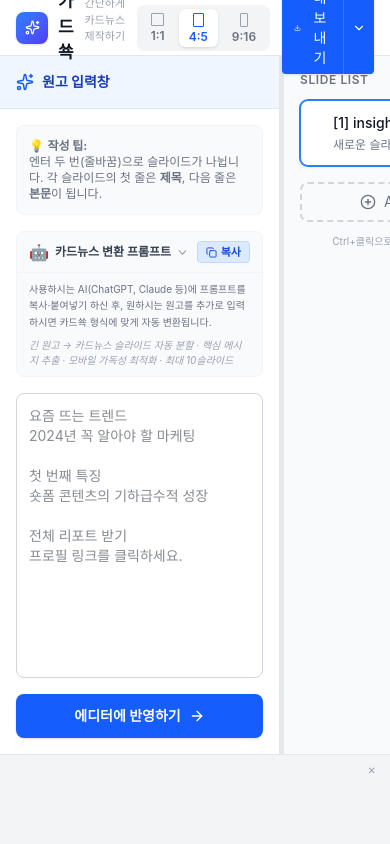
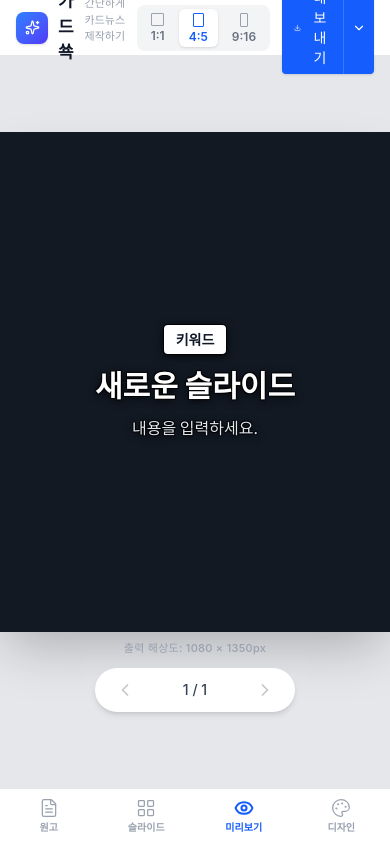
Before and after one commit to chorea0408-png/CARDSSOK, a React (Vite) app: page / in a window 390 px wide. Built offline with nearby package versions, Linux system fonts and the light colour scheme.

Commit message:
Update App.tsx

```diff
--- a/src/App.tsx
+++ b/src/App.tsx
@@ -1,14 +1,17 @@
-import React, { useCallback, useRef, useState } from 'react';
+import React, { useCallback, useEffect, useRef, useState } from 'react';
 import { Header } from './components/Header';
 import { ManuscriptPanel } from './components/ManuscriptPanel';
 import { LeftPanel } from './components/LeftPanel';
 import { CenterPanel } from './components/CenterPanel';
 import { RightPanel } from './components/RightPanel';
 import { useEditorStore } from './store';
+import { FileText, LayoutGrid, Eye, Palette } from 'lucide-react';
+import { clsx } from 'clsx';
 
-// ── 하단 배너 광고 ────────────────────────────────────────────────────
+// ── AdSense 타입 ────────────────────────────────────────────────────────
 declare global { interface Window { adsbygoogle: unknown[] } }
 
+// ── 하단 배너 광고 (데스크톱 전용) ─────────────────────────────────────
 const BottomAdBanner: React.FC = () => {
   const [dismissed, setDismissed] = useState(false);
   React.useEffect(() => {
@@ -16,7 +19,10 @@ const BottomAdBanner: React.FC = () => {
   }, []);
   if (dismissed) return null;
   return (
-    <div className="relative flex items-center justify-center bg-gray-100 border-t border-gray-200 shrink-0" style={{ height: 90 }}>
+    <div
+      className="hidden md:flex relative items-center justify-center bg-gray-100 border-t border-gray-200 shrink-0"
+      style={{ height: 90 }}
+    >
       {/* 카드쑉 하단배너 */}
       <ins
         className="adsbygoogle"
@@ -24,8 +30,6 @@ const BottomAdBanner: React.FC = () => {
         data-ad-client="ca-pub-1837033482526110"
         data-ad-slot="9160718146"
       />
-
-      {/* 닫기 버튼 */}
       <button
         onClick={() => setDismissed(true)}
         className="absolute top-1.5 right-2 text-[10px] text-gray-400 hover:text-gray-600 px-1.5 py-0.5 rounded hover:bg-gray-200 transition-colors"
@@ -36,32 +40,26 @@ const BottomAdBanner: React.FC = () => {
   );
 };
 
-// ── 드래그 가능한 리사이즈 구분선 ──────────────────────────────────────
-interface ResizeDividerProps {
-  onDragDelta: (delta: number) => void;
-}
+// ── 드래그 가능한 리사이즈 구분선 (데스크톱 전용) ──────────────────────
+interface ResizeDividerProps { onDragDelta: (delta: number) => void; }
 
 const ResizeDivider: React.FC<ResizeDividerProps> = ({ onDragDelta }) => {
   const dragStart = useRef<{ x: number } | null>(null);
-
   const onPointerDown = (e: React.PointerEvent<HTMLDivElement>) => {
     e.preventDefault();
     e.currentTarget.setPointerCapture(e.pointerId);
     dragStart.current = { x: e.clientX };
   };
-
   const onPointerMove = (e: React.PointerEvent<HTMLDivElement>) => {
     if (!dragStart.current) return;
     const delta = e.clientX - dragStart.current.x;
     dragStart.current = { x: e.clientX };
     onDragDelta(delta);
   };
-
   const onPointerUp = (e: React.PointerEvent<HTMLDivElement>) => {
     e.currentTarget.releasePointerCapture(e.pointerId);
     dragStart.current = null;
   };
-
   return (
     <div
       className="group relative w-1 flex-shrink-0 bg-gray-200 hover:bg-blue-400 transition-colors cursor-col-resize select-none z-10"
@@ -69,9 +67,7 @@ const ResizeDivider: React.FC<ResizeDividerProps> = ({ onDragDelta }) => {
       onPointerMove={onPointerMove}
       onPointerUp={onPointerUp}
     >
-      {/* 드래그 영역을 좌우로 넓혀 클릭하기 쉽게 */}
       <div className="absolute inset-y-0 -left-1 -right-1" />
-      {/* 핸들 아이콘 */}
       <div className="absolute top-1/2 left-1/2 -translate-x-1/2 -translate-y-1/2 opacity-0 group-hover:opacity-100 transition-opacity pointer-events-none">
         <div className="flex flex-col gap-0.5">
           <div className="w-0.5 h-3 bg-blue-600 rounded" />
@@ -87,12 +83,57 @@ const DEFAULT_WIDTHS = { manuscript: 280, left: 240, right: 320 };
 const MIN_WIDTHS     = { manuscript: 160, left: 160, right: 200 };
 const MAX_WIDTHS     = { manuscript: 500, left: 400, right: 500 };
 
+// ── 모바일 탭 ──────────────────────────────────────────────────────────
+type MobileTab = 'manuscript' | 'slides' | 'preview' | 'design';
+
+const MOBILE_TABS: { id: MobileTab; label: string; Icon: React.FC<{ size?: number; strokeWidth?: number; className?: string }> }[] = [
+  { id: 'manuscript', label: '원고',    Icon: FileText    },
+  { id: 'slides',    label: '슬라이드', Icon: LayoutGrid  },
+  { id: 'preview',   label: '미리보기', Icon: Eye         },
+  { id: 'design',    label: '디자인',   Icon: Palette     },
+];
+
+const MobileTabBar: React.FC<{ active: MobileTab; onChange: (t: MobileTab) => void }> = ({ active, onChange }) => (
+  <nav className="flex md:hidden border-t border-gray-200 bg-white shrink-0 safe-area-bottom" style={{ height: 56 }}>
+    {MOBILE_TABS.map(({ id, label, Icon }) => (
+      <button
+        key={id}
+        onClick={() => onChange(id)}
+        className={clsx(
+          'flex-1 flex flex-col items-center justify-center gap-0.5 transition-colors',
+          active === id ? 'text-blue-600' : 'text-gray-400 hover:text-gray-600'
+        )}
+      >
+        <Icon size={20} strokeWidth={active === id ? 2.5 : 1.5} />
+        <span className={clsx('text-[10px] font-semibold', active === id ? 'text-blue-600' : 'text-gray-400')}>
+          {label}
+        </span>
+      </button>
+    ))}
+  </nav>
+);
+
+// ── 모바일 감지 훅 ─────────────────────────────────────────────────────
+function useIsMobile() {
+  const [isMobile, setIsMobile] = useState(() =>
+    typeof window !== 'undefined' ? window.innerWidth < 768 : false
+  );
+  useEffect(() => {
+    const handler = () => setIsMobile(window.innerWidth < 768);
+    window.addEventListener('resize', handler);
+    return () => window.removeEventListener('resize', handler);
+  }, []);
+  return isMobile;
+}
+
+// ── App ────────────────────────────────────────────────────────────────
 function App() {
   const { project } = useEditorStore();
   const [widths, setWidths] = useState(DEFAULT_WIDTHS);
+  const [activeTab, setActiveTab] = useState<MobileTab>('preview');
+  const isMobile = useIsMobile();
 
   const clamp = (v: number, min: number, max: number) => Math.max(min, Math.min(max, v));
-
   const handleDrag = useCallback((panel: keyof typeof DEFAULT_WIDTHS, delta: number) => {
     setWidths(prev => ({
       ...prev,
@@ -105,34 +146,39 @@ function App() {
   return (
     <div className="h-screen w-screen flex flex-col overflow-hidden bg-gray-100 text-gray-900 font-sans">
       <Header />
+
+      {/* ── 모바일 레이아웃 ─────────────────────────────────────── */}
+      {isMobile ? (
+        <>
+          <div className="flex-1 overflow-hidden min-h-0 flex flex-col">
+            {activeTab === 'manuscript' && <ManuscriptPanel />}
+            {activeTab === 'slides'    && <LeftPanel />}
+            {activeTab === 'preview'   && <CenterPanel />}
+            {activeTab === 'design'    && <RightPanel />}
+          </div>
+          <MobileTabBar active={activeTab} onChange={setActiveTab} />
+        </>
+      ) : (
+        /* ── 데스크톱 레이아웃 ───────────────────────────────────── */
+        <>
           <div className="flex-1 flex overflow-hidden min-h-0">
-        {/* 원고 입력창 */}
             <div style={{ width: widths.manuscript, flexShrink: 0 }} className="flex flex-col overflow-hidden">
               <ManuscriptPanel />
             </div>
-
             <ResizeDivider onDragDelta={(d) => handleDrag('manuscript', d)} />
-
-        {/* SLIDE LIST */}
             <div style={{ width: widths.left, flexShrink: 0 }} className="flex flex-col overflow-hidden">
               <LeftPanel />
             </div>
-
             <ResizeDivider onDragDelta={(d) => handleDrag('left', d)} />
-
-        {/* 편집창 (가운데, 남은 공간 전부 차지) */}
             <CenterPanel />
-
             <ResizeDivider onDragDelta={(d) => handleDrag('right', -d)} />
-
-        {/* 우측 옵션 패널 */}
             <div style={{ width: widths.right, flexShrink: 0 }} className="flex flex-col overflow-hidden">
               <RightPanel />
             </div>
           </div>
-
-      {/* 하단 배너 광고 */}
           <BottomAdBanner />
+        </>
+      )}
     </div>
   );
 }
```
Lines whose indentation alone changed are shown as unchanged.
